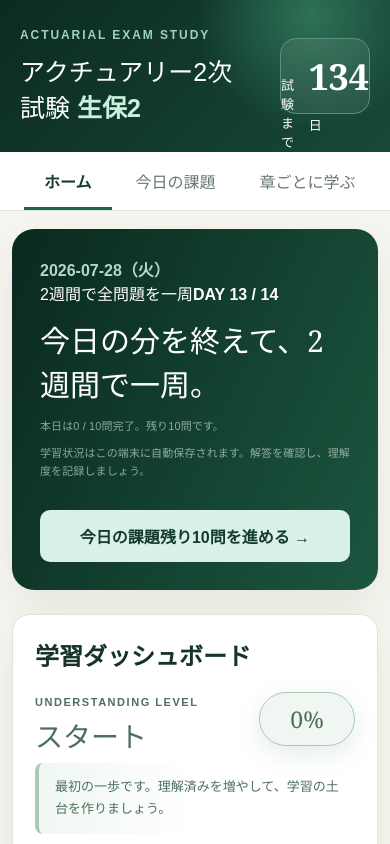
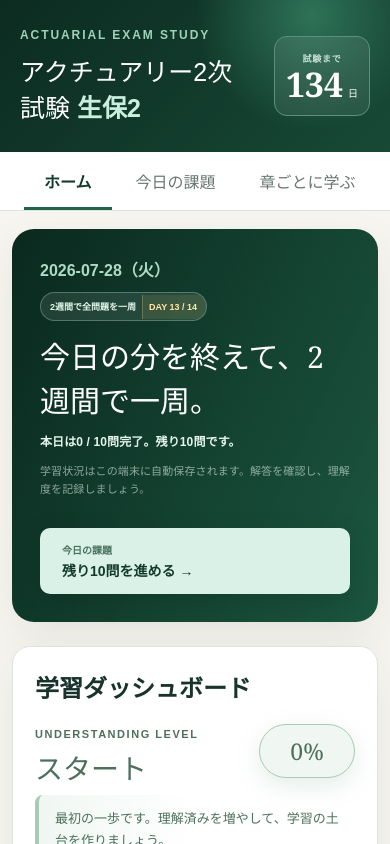
Before and after one commit to yoshi123027-del/actuary-app-seiho2, a Next.js app in the folder vercel/: page / in a window 390 px wide. Shown: the top 844 px of the page. Built offline with nearby package versions, Linux system fonts and the light colour scheme.

Commit message:
日課の進捗表示と試験日カウンターを整える

```diff
--- a/vercel/app/globals.css
+++ b/vercel/app/globals.css
@@ -20,9 +20,12 @@ button { cursor: pointer; }
 .eyebrow, .page-heading > span, .textbook > span { display: block; color: #9ed3bb; font-size: 12px; font-weight: 800; letter-spacing: .16em; }
 .site-header h1 { margin: 10px 0 0; font-size: clamp(25px, 4vw, 43px); font-weight: 500; }
 .site-header h1 b { color: #c9f0df; }
-.exam-count { width: 140px; height: 100px; flex: 0 0 auto; display: flex; justify-content: center; align-items: baseline; gap: 5px; border: 1px solid #5e8f7c; border-radius: 16px; background: rgba(255,255,255,.08); }
-.exam-count strong { font-family: Georgia, serif; font-size: 50px; line-height: 100px; }
-.exam-count span { font-size: 13px; }
+.site-header > div:first-child { min-width: 0; }
+.exam-count { width: 140px; height: 100px; padding: 10px 12px; flex: 0 0 auto; display: flex; justify-content: center; align-items: center; flex-direction: column; gap: 2px; overflow: hidden; border: 1px solid #5e8f7c; border-radius: 16px; background: rgba(255,255,255,.08); }
+.exam-count > span { color: #c4ddd2; font-size: 11px; font-weight: 800; letter-spacing: .08em; }
+.exam-count > div { width: 100%; display: flex; justify-content: center; align-items: baseline; gap: 5px; white-space: nowrap; }
+.exam-count strong { font-family: Georgia, serif; font-size: 50px; line-height: 1; }
+.exam-count > div span { font-size: 13px; }
 .main-nav { padding: 0 max(5vw, 24px); display: flex; gap: 4px; overflow-x: auto; background: white; border-bottom: 1px solid var(--line); position: sticky; top: 0; z-index: 10; }
 .main-nav button { padding: 17px 20px 14px; white-space: nowrap; color: var(--muted); background: transparent; border: 0; border-bottom: 3px solid transparent; }
 .main-nav button.active { color: var(--green); border-bottom-color: var(--green-2); font-weight: 800; }
@@ -32,6 +35,17 @@ main { width: min(1180px, calc(100% - 40px)); margin: 36px auto 80px; }
 .hero p { max-width: 650px; margin: 9px 0 0; color: rgba(212, 232, 223, .64); font-size: 12px; line-height: 1.65; letter-spacing: .01em; }
 .today { color: #aedac6; font-weight: 700; }
 .hero button, .timer button { padding: 14px 22px; flex: 0 0 auto; color: var(--green); background: #d9f1e6; border: 0; border-radius: 10px; font-weight: 800; }
+.daily-cycle-badge { width: fit-content; margin-top: 14px; display: flex; align-items: center; gap: 9px; overflow: hidden; color: #dff4e9; background: rgba(255, 255, 255, .09); border: 1px solid rgba(190, 223, 207, .32); border-radius: 999px; }
+.daily-cycle-badge span { padding: 7px 0 7px 12px; font-size: 11px; font-weight: 800; white-space: nowrap; }
+.daily-cycle-badge strong { padding: 7px 12px 7px 9px; color: #ffe7a5; background: rgba(215, 181, 87, .12); border-left: 1px solid rgba(255, 231, 165, .24); font-size: 11px; white-space: nowrap; }
+.hero .daily-task-progress-copy { margin-top: 0; color: #e5f5ed; font-size: 13px; font-weight: 800; }
+.daily-task-button { min-width: 190px; display: flex; align-items: flex-start; flex-direction: column; gap: 3px; text-align: left; box-shadow: 0 10px 28px rgba(5, 28, 20, .18); transition: transform .18s ease, box-shadow .18s ease; }
+.daily-task-button:hover, .daily-task-button:focus-visible { transform: translateY(-2px); box-shadow: 0 14px 32px rgba(5, 28, 20, .24); outline: none; }
+.daily-task-button span { color: #47705f; font-size: 10px; font-weight: 800; }
+.daily-task-button strong { font-size: 14px; }
+.daily-task-button.is-complete { color: #f7f1d8; background: rgba(255, 255, 255, .12); border: 1px solid rgba(230, 204, 123, .5); }
+.daily-task-button.is-complete span { color: #e7cf84; }
+
 .surface, .question-card, .filter-panel, .timer { margin-top: 24px; padding: clamp(22px, 4vw, 38px); background: white; border: 1px solid var(--line); border-radius: 18px; box-shadow: var(--shadow); }
 .surface > h2 { margin-top: 0; }
 .learning-dashboard {
@@ -136,6 +150,18 @@ progress { width: 100%; height: 9px; accent-color: var(--stage-color, var(--gree
 .page-heading > span { color: var(--green-2); }
 .page-heading h2 { margin: 8px 0; font-family: Georgia, "Yu Mincho", serif; font-size: 36px; }
 .page-heading p { color: var(--muted); }
+.today-task-heading > p { max-width: 720px; line-height: 1.75; }
+.today-task-meter { max-width: 620px; margin-top: 18px; padding: 14px 16px; background: #f4f8f5; border: 1px solid #d9e7df; border-radius: 11px; }
+.today-task-meter > div:first-child { display: flex; justify-content: space-between; align-items: center; gap: 16px; }
+.today-task-meter > div:first-child span { color: var(--muted); font-size: 12px; font-weight: 800; }
+.today-task-meter > div:first-child strong { color: var(--green-2); font-size: 14px; }
+.today-task-track { width: 100%; height: 8px; margin-top: 9px; overflow: hidden; background: #dfe8e3; border-radius: 999px; }
+.today-task-track i { height: 100%; display: block; background: linear-gradient(90deg, #76ad8e, #23634c); border-radius: inherit; transition: width .3s ease; }
+.today-task-meter small { display: block; margin-top: 8px; color: var(--muted); font-size: 10px; text-align: right; }
+.today-task-meter.is-complete { background: #fffaf0; border-color: #dfc572; }
+.today-task-meter.is-complete .today-task-track i { background: linear-gradient(90deg, #2d7b55, #c79a32); }
+.today-task-meter.is-complete small { color: #76580f; font-weight: 800; }
+
 .filter-panel { display: grid; grid-template-columns: repeat(3, 1fr); gap: 14px; }
 .filter-panel label, .question-toolbar label { color: var(--muted); font-size: 13px; font-weight: 700; }
 .filter-panel select, .filter-panel input, .question-toolbar select { width: 100%; margin-top: 7px; padding: 12px; color: var(--ink); background: #fafbf9; border: 1px solid #cfd9d3; border-radius: 8px; }
@@ -175,8 +201,16 @@ footer { padding: 34px; color: #9cb3aa; text-align: center; background: var(--gr
 
 @media (max-width: 720px) {
   .site-header { min-height: 140px; padding: 28px 20px; }
-  .exam-count { width: 90px; height: 76px; }
-  .exam-count strong { font-size: 36px; line-height: 76px; }
+  .exam-count { width: 96px; height: 80px; padding: 8px; border-radius: 13px; }
+  .exam-count > span { font-size: 9px; }
+  .exam-count strong { font-size: 34px; line-height: 1; }
+  .exam-count > div span { font-size: 10px; }
+  .daily-cycle-badge { margin-top: 11px; gap: 6px; }
+  .daily-cycle-badge span { padding-left: 9px; font-size: 9px; }
+  .daily-cycle-badge strong { padding-right: 9px; padding-left: 6px; font-size: 9px; }
+  .hero .daily-task-progress-copy { font-size: 12px; }
+  .daily-task-button { min-width: 0; }
+  .today-task-meter { padding: 12px; }
   main { width: min(100% - 24px, 1180px); margin-top: 18px; }
   .hero { align-items: flex-start; flex-direction: column; }
   .hero button { width: 100%; }
```
